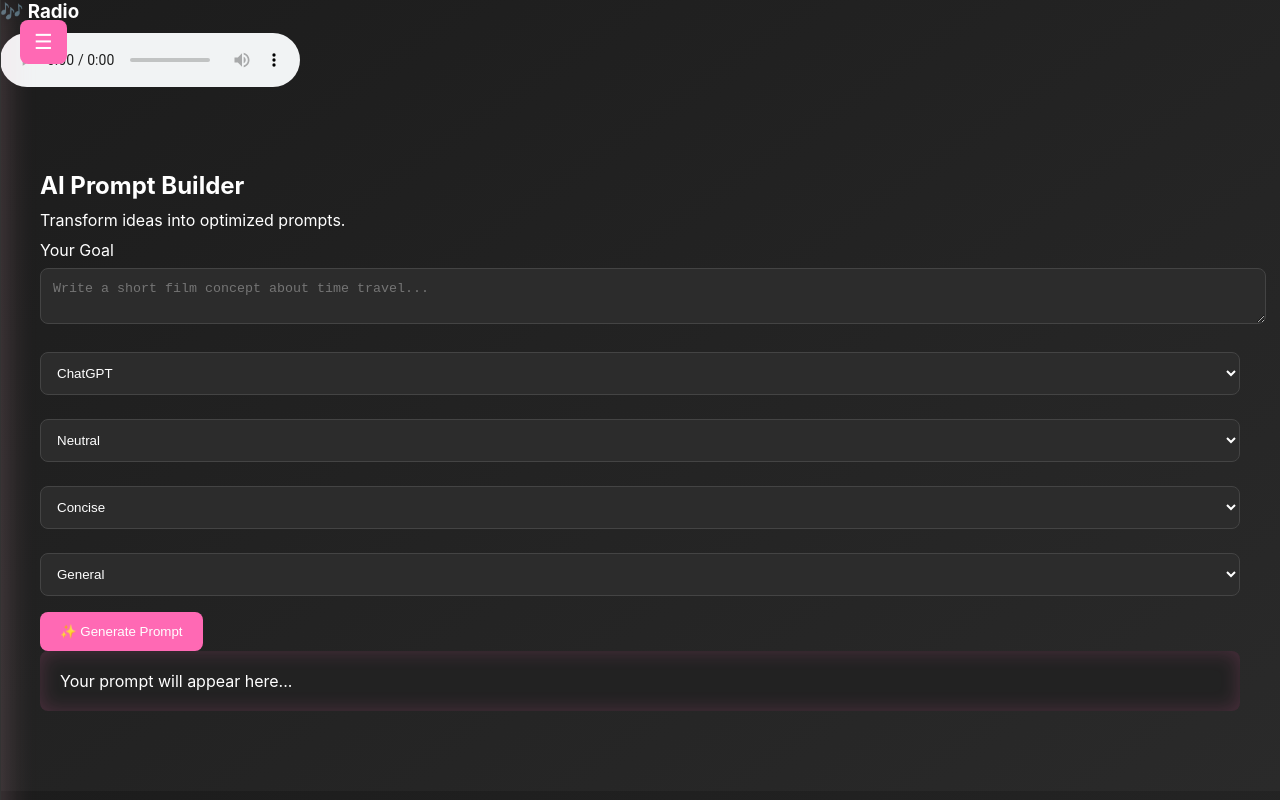
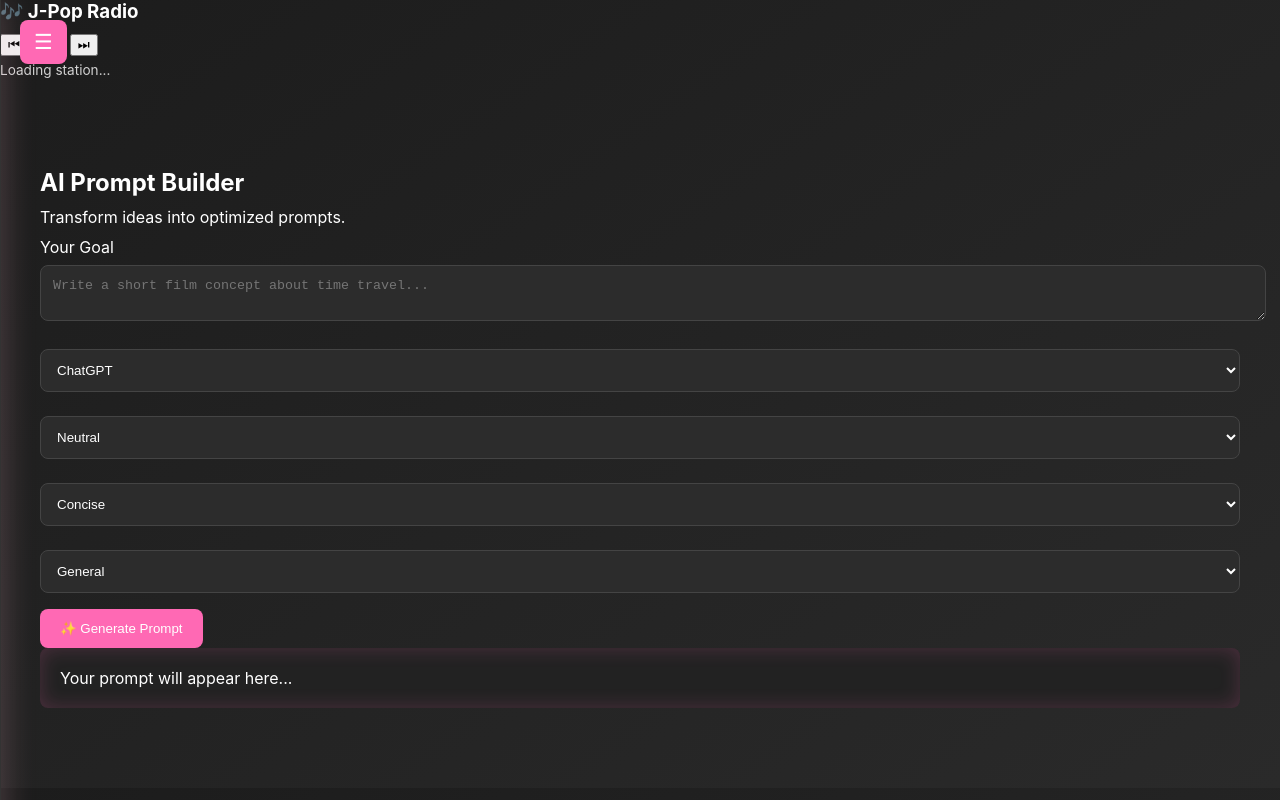
Before and after one commit to Foolystaycooly/Promptoria, a website: page docs/index.html in a window 1280 px wide. Drawn offline with Linux system fonts and the light colour scheme.

Commit message:
Replace Radio section with J-Pop Radio controls

```diff
--- a/docs/index.html
+++ b/docs/index.html
@@ -9,13 +9,19 @@
 <body>
 
   <!-- Radio -->
-  <div class="sidebar-radio">
-  <h3>🎶 Radio</h3>
-  <audio id="radioPlayer" controls>
-    <source src="https://stream-ssl.radionomy.com/DeepHouseLounge" type="audio/mpeg">
-    Your browser does not support the audio element.
-  </audio>
+ <div class="sidebar-radio">
+  <h3>🎶 J-Pop Radio</h3>
+  <div class="radio-controls">
+    <button id="prevStation" class="radio-btn">⏮</button>
+    <button id="playPause" class="radio-btn">▶️</button>
+    <button id="nextStation" class="radio-btn">⏭</button>
+  </div>
+  <p id="nowPlaying" style="font-size:0.85rem;opacity:.8;margin-top:6px;">
+    Loading station...
+  </p>
+  <audio id="radioPlayer"></audio>
 </div>
+
 
   <!-- Sidebar -->
   <aside class="sidebar-overlay" id="sidebar">
```
